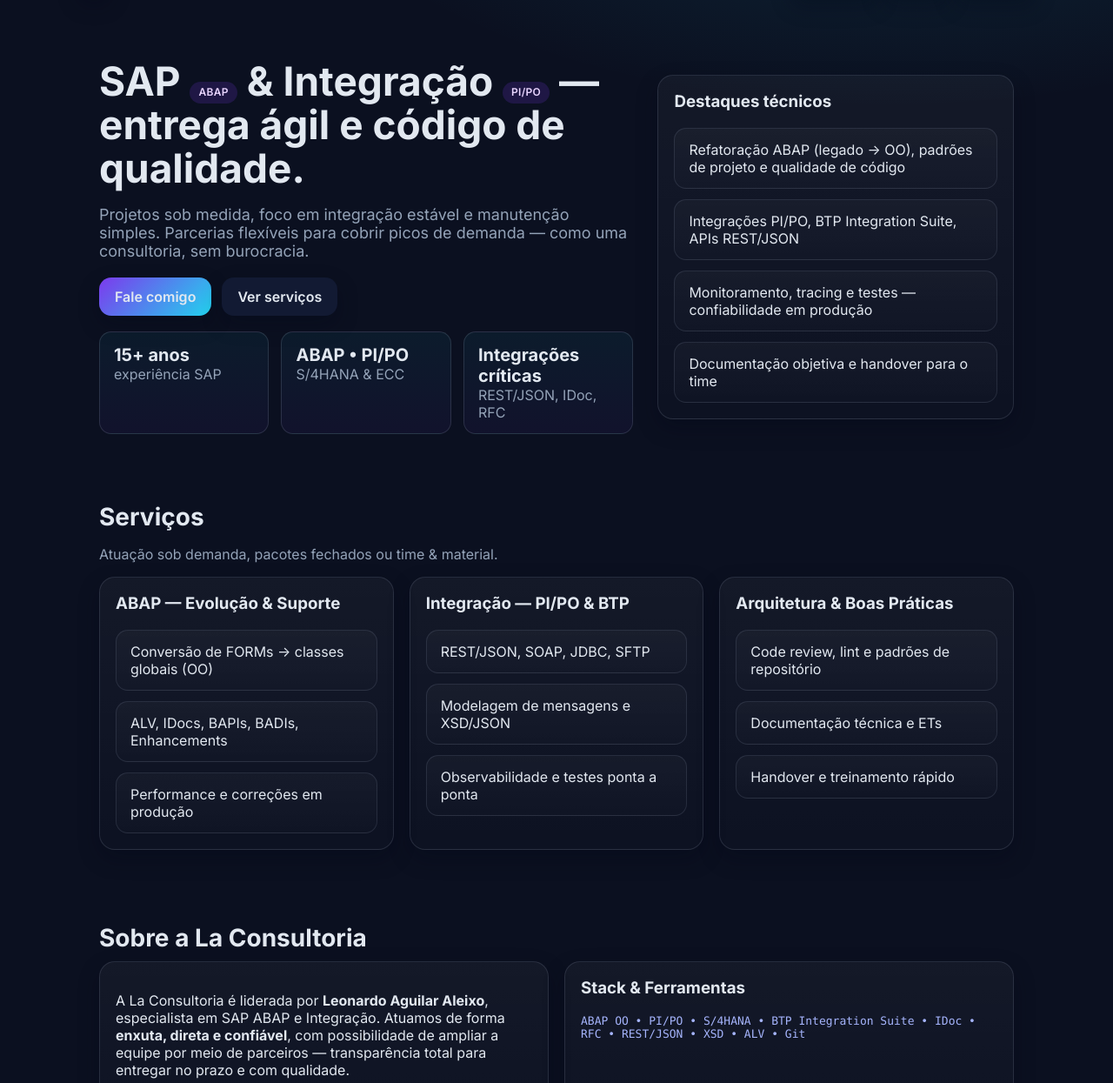
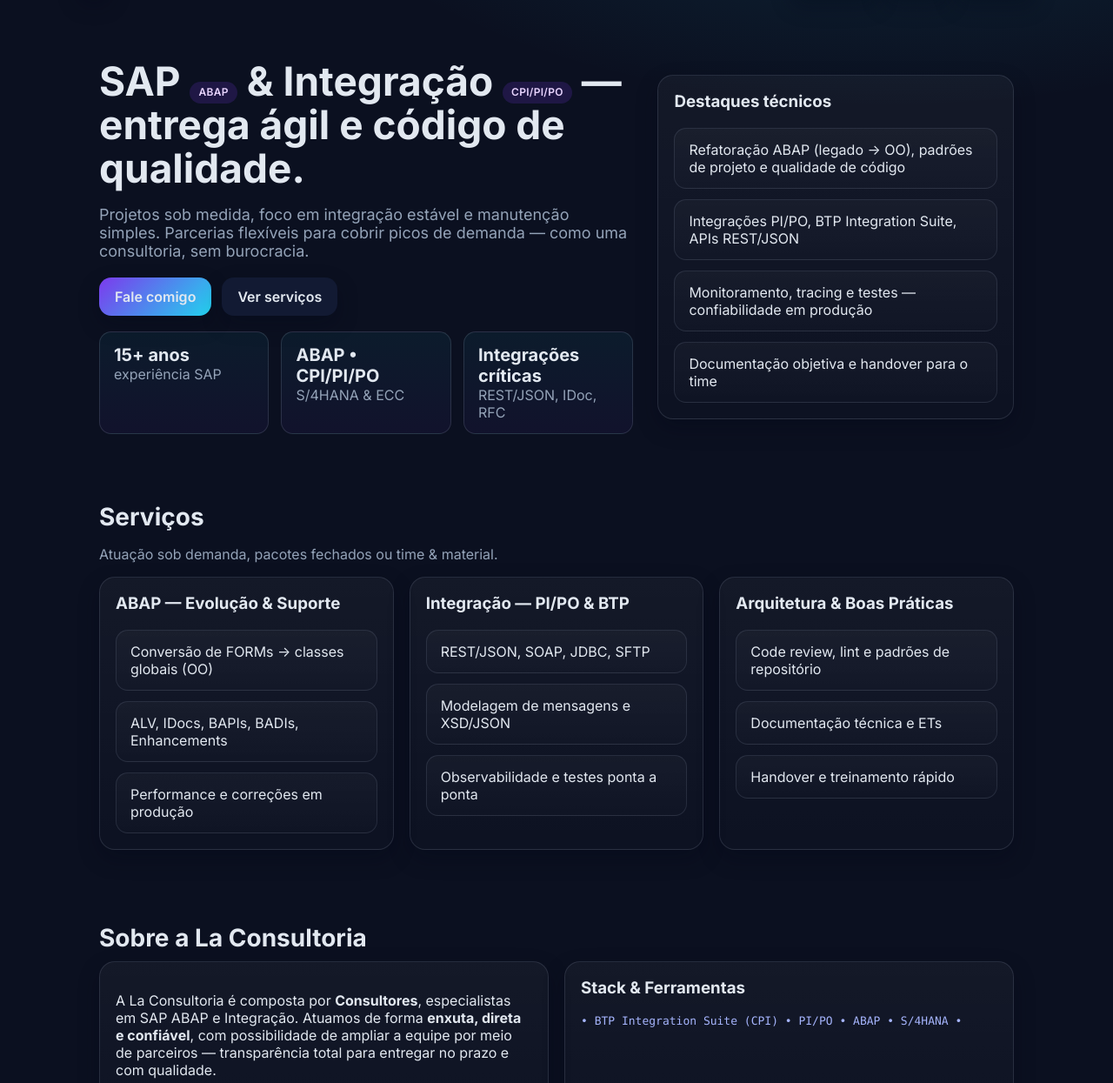
Before and after one commit to leoaleixo/la-consultoria-site, a plain HTML site: page index.html in a window 1280 px wide. Shown: the part 55-1300 px from the top of the page at 87% size. Drawn offline with Linux system fonts and the light colour scheme.

Commit message:
Add files via upload

```diff
--- a/index.html
+++ b/index.html
@@ -71,7 +71,7 @@
     <!-- HERO -->
     <section class="hero">
       <div>
-        <h1 class="headline">SAP <span class="badge">ABAP</span> & Integração <span class="badge">PI/PO</span> — entrega ágil e código de qualidade.</h1>
+        <h1 class="headline">SAP <span class="badge">ABAP</span> & Integração <span class="badge">CPI/PI/PO</span> — entrega ágil e código de qualidade.</h1>
         <p>Projetos sob medida, foco em integração estável e manutenção simples. Parcerias flexíveis para cobrir picos de demanda — como uma consultoria, sem burocracia.</p>
         <div class="actions">
           <a class="btn primary" href="#contato">Fale comigo</a>
@@ -79,7 +79,7 @@
         </div>
         <div class="kpis">
           <div class="kpi"><b>15+ anos</b><br><span class="muted">experiência SAP</span></div>
-          <div class="kpi"><b>ABAP • PI/PO</b><br><span class="muted">S/4HANA & ECC</span></div>
+          <div class="kpi"><b>ABAP • CPI/PI/PO</b><br><span class="muted">S/4HANA & ECC</span></div>
           <div class="kpi"><b>Integrações críticas</b><br><span class="muted">REST/JSON, IDoc, RFC</span></div>
         </div>
       </div>
@@ -131,12 +131,12 @@
       <h2>Sobre a La Consultoria</h2>
       <div class="grid cols-2">
         <div class="card panel">
-          <p>A La Consultoria é liderada por <b>Leonardo Aguilar Aleixo</b>, especialista em SAP ABAP e Integração. Atuamos de forma <b>enxuta, direta e confiável</b>, com possibilidade de ampliar a equipe por meio de parceiros — transparência total para entregar no prazo e com qualidade.</p>
+          <p>A La Consultoria é composta por <b>Consultores</b>, especialistas em SAP ABAP e Integração. Atuamos de forma <b>enxuta, direta e confiável</b>, com possibilidade de ampliar a equipe por meio de parceiros — transparência total para entregar no prazo e com qualidade.</p>
           <p class="muted">Base em São Paulo • Atendimento remoto/onsite • PJ • Emissão de NF</p>
         </div>
         <div class="card panel">
           <h3 style="margin-top:0">Stack & Ferramentas</h3>
-          <p class="mono">ABAP OO • PI/PO • S/4HANA • BTP Integration Suite • IDoc • RFC • REST/JSON • XSD • ALV • Git</p>
+          <p class="mono">• BTP Integration Suite (CPI) • PI/PO • ABAP • S/4HANA •</p>
         </div>
       </div>
     </section>
```
